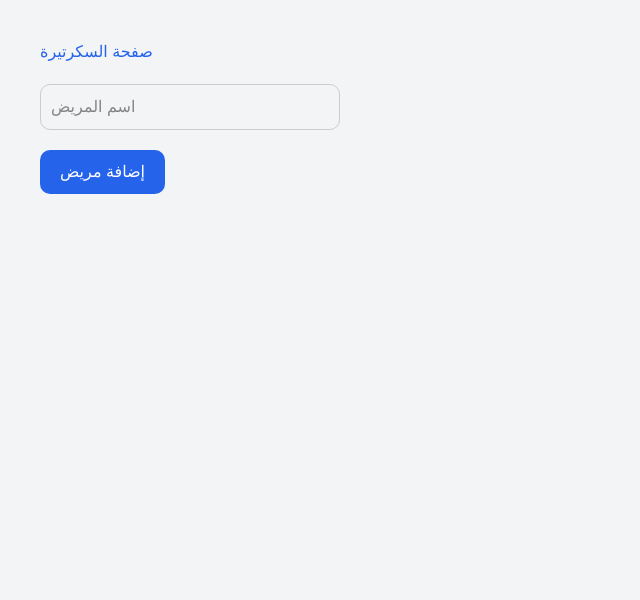
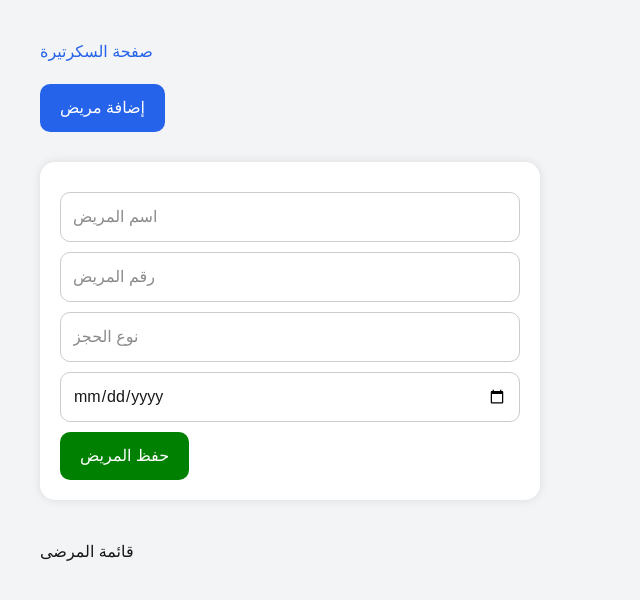
Before and after one commit to yaseenalqasim-ai/dentist-clinic, a Next.js app: page /secretary in a window 1280 px wide. Both pictures are taken after a click on the button "إضافة مريض". Shown: the top 600 px of the page, without its empty margins (0-640 px from the left). Built offline with nearby package versions, Linux system fonts and the light colour scheme.

Commit message:
advanced patient form

```diff
--- a/app/secretary/page.tsx
+++ b/app/secretary/page.tsx
@@ -3,22 +3,41 @@
 import { useState } from "react";
 
 export default function SecretaryPage() {
-  const [patients, setPatients] = useState<string[]>([]);
+  const [showForm, setShowForm] = useState(false);
+
+  const [patients, setPatients] = useState<any[]>([]);
+
   const [name, setName] = useState("");
+  const [number, setNumber] = useState("");
+  const [bookingType, setBookingType] = useState("");
+  const [date, setDate] = useState("");
 
-  const addPatient = () => {
-    if (name.trim() === "") return;
+  function addPatient() {
+    if (!name || !number) return;
 
-    setPatients([...patients, name]);
-    setName("");
+    const newPatient = {
+      name,
+      number,
+      bookingType,
+      date,
     };
 
+    setPatients([...patients, newPatient]);
+
+    setName("");
+    setNumber("");
+    setBookingType("");
+    setDate("");
+
+    setShowForm(false);
+  }
+
   return (
-    <div
+    <main
       style={{
         padding: "40px",
-        fontFamily: "Arial",
-        backgroundColor: "#f3f4f6",
+        fontFamily: "sans-serif",
+        background: "#f3f4f6",
         minHeight: "100vh",
       }}
     >
@@ -26,51 +45,110 @@ export default function SecretaryPage() {
         صفحة السكرتيرة
       </h1>
 
+      <button
+        onClick={() => setShowForm(true)}
+        style={{
+          padding: "12px 20px",
+          background: "#2563eb",
+          color: "white",
+          border: "none",
+          borderRadius: "10px",
+          cursor: "pointer",
+          marginTop: "20px",
+        }}
+      >
+        إضافة مريض
+      </button>
+
+      {showForm && (
+        <div
+          style={{
+            background: "white",
+            padding: "20px",
+            borderRadius: "15px",
+            marginTop: "30px",
+            maxWidth: "500px",
+            boxShadow: "0 0 10px rgba(0,0,0,0.1)",
+          }}
+        >
           <input
             type="text"
             placeholder="اسم المريض"
             value={name}
             onChange={(e) => setName(e.target.value)}
-        style={{
-          padding: "10px",
-          width: "300px",
-          marginTop: "20px",
-          border: "1px solid #ccc",
-          borderRadius: "10px",
-          display: "block",
-        }}
+            style={inputStyle}
+          />
+
+          <input
+            type="text"
+            placeholder="رقم المريض"
+            value={number}
+            onChange={(e) => setNumber(e.target.value)}
+            style={inputStyle}
+          />
+
+          <input
+            type="text"
+            placeholder="نوع الحجز"
+            value={bookingType}
+            onChange={(e) => setBookingType(e.target.value)}
+            style={inputStyle}
+          />
+
+          <input
+            type="date"
+            value={date}
+            onChange={(e) => setDate(e.target.value)}
+            style={inputStyle}
           />
 
           <button
             onClick={addPatient}
             style={{
-          marginTop: "20px",
-          padding: "10px 20px",
-          backgroundColor: "#2563eb",
+              padding: "12px 20px",
+              background: "green",
               color: "white",
               border: "none",
               borderRadius: "10px",
               cursor: "pointer",
+              marginTop: "10px",
             }}
           >
-        إضافة مريض
+            حفظ المريض
           </button>
+        </div>
+      )}
 
-      <div style={{ marginTop: "30px" }}>
+      <div style={{ marginTop: "40px" }}>
+        <h2>قائمة المرضى</h2>
+
         {patients.map((patient, index) => (
           <div
             key={index}
             style={{
               background: "white",
-              padding: "10px",
-              marginBottom: "10px",
-              borderRadius: "10px",
+              padding: "20px",
+              borderRadius: "15px",
+              marginTop: "15px",
+              maxWidth: "500px",
+              boxShadow: "0 0 10px rgba(0,0,0,0.1)",
             }}
           >
-            {patient}
+            <p><strong>الاسم:</strong> {patient.name}</p>
+            <p><strong>الرقم:</strong> {patient.number}</p>
+            <p><strong>نوع الحجز:</strong> {patient.bookingType}</p>
+            <p><strong>التاريخ:</strong> {patient.date}</p>
           </div>
         ))}
       </div>
-    </div>
+    </main>
   );
 }
+
+const inputStyle = {
+  width: "100%",
+  padding: "12px",
+  marginTop: "10px",
+  borderRadius: "10px",
+  border: "1px solid #ccc",
+};
```
Lines whose indentation alone changed are shown as unchanged.
